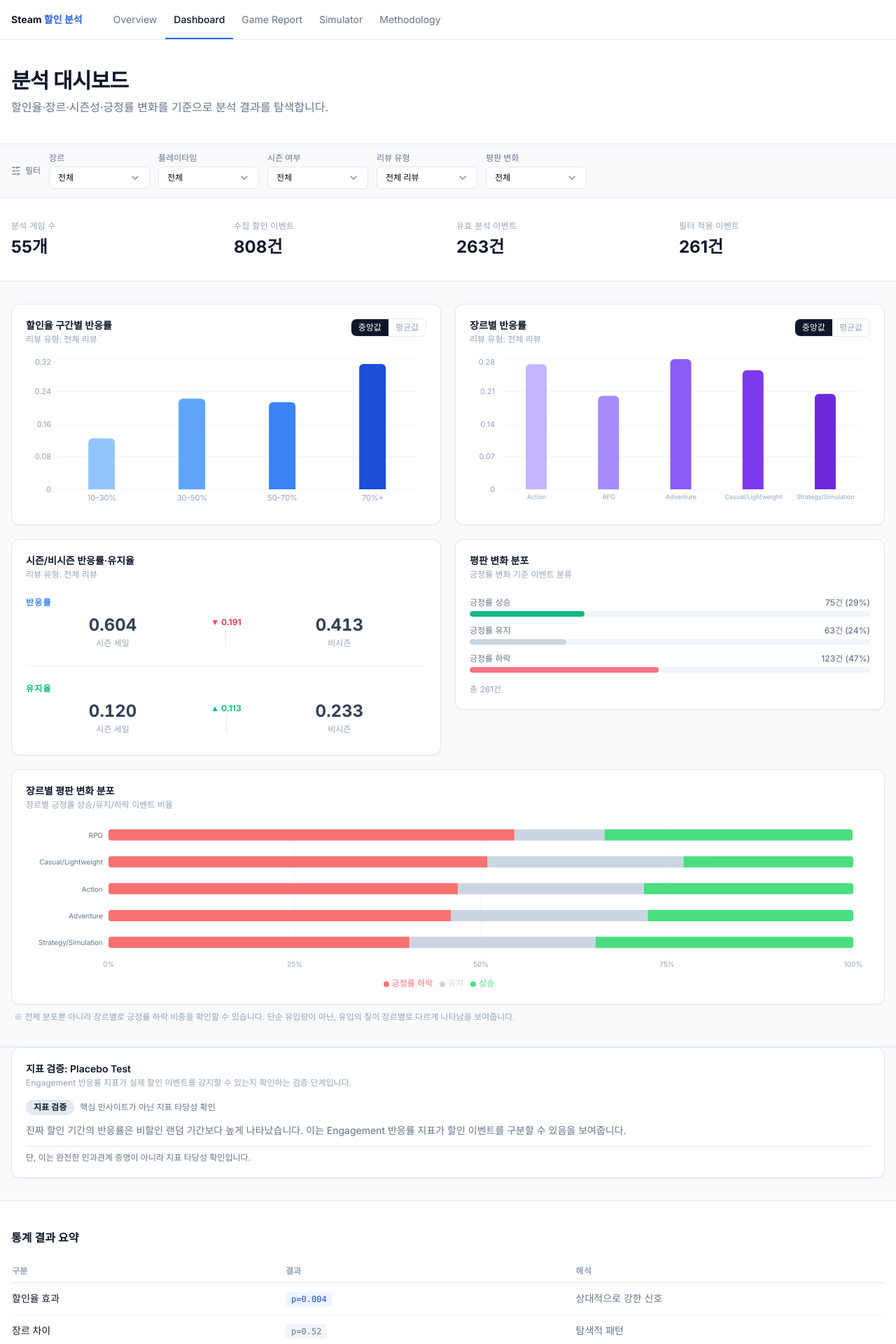
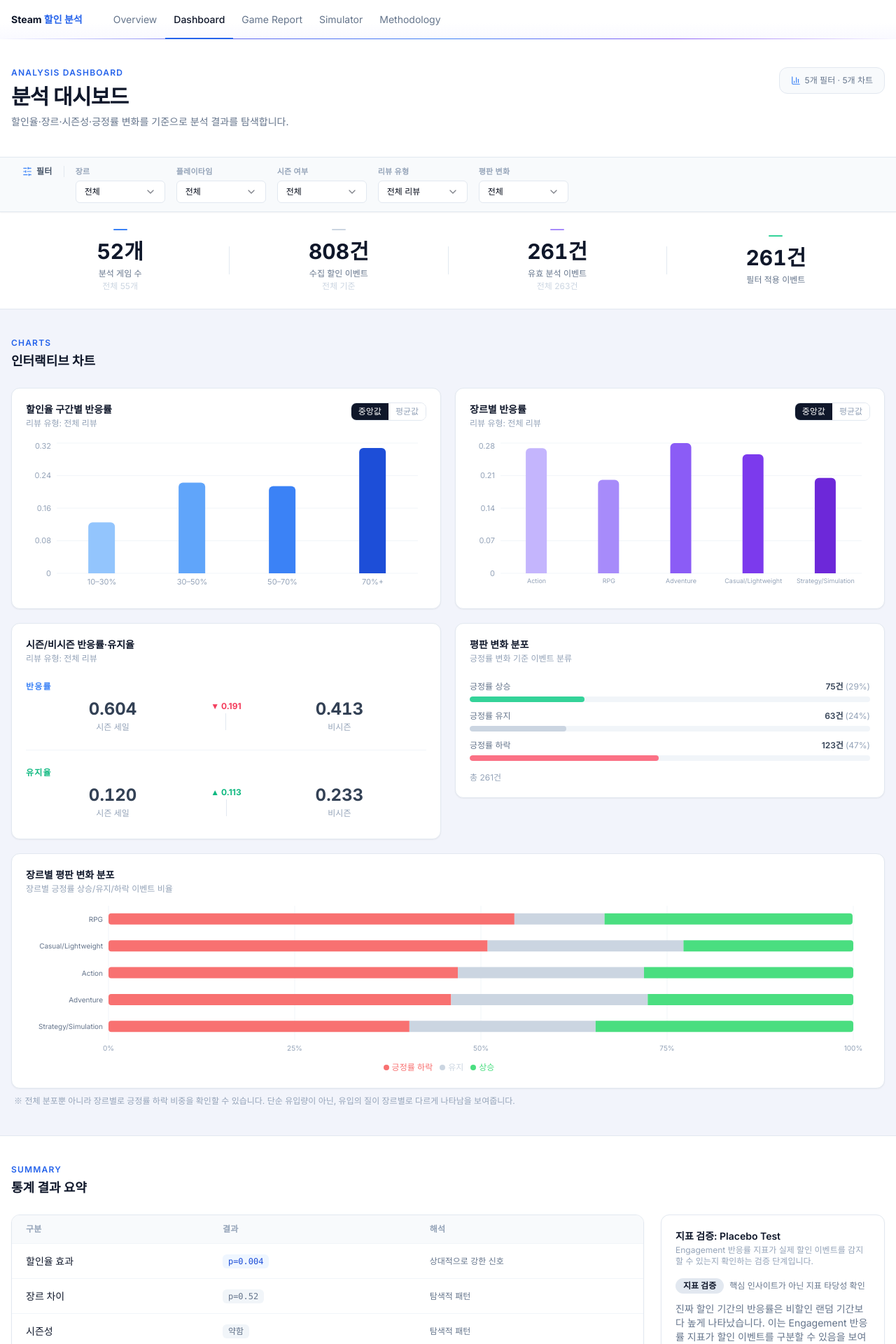
Before and after one commit to LEE-SEUNG-YEOB/steam_discount_analysis, a Next.js app in the folder web/: page /dashboard in a window 1280 px wide. Shown: the top 1920 px of the page at 70% size. Built offline with nearby package versions, Linux system fonts and the light colour scheme.

Commit message:
게임리포트 페이지 임시저장

```diff
--- a/web/app/dashboard/page.tsx
+++ b/web/app/dashboard/page.tsx
@@ -1,7 +1,7 @@
 "use client"
 
 import { useState, useEffect } from "react"
-import { SlidersHorizontal, X } from "lucide-react"
+import { SlidersHorizontal, X, BarChart3 } from "lucide-react"
 import type { DashboardEvent } from "@/types"
 import {
   applyFilters,
@@ -34,17 +34,19 @@ function FilterSelect<T extends string>({
   value,
   options,
   onChange,
+  isActive,
 }: {
   label: string
   value: T
   options: readonly { value: T; label: string }[]
   onChange: (v: T) => void
+  isActive?: boolean
 }) {
   return (
     <div className="flex flex-col gap-1">
-      <span className="text-xs font-medium text-slate-500">{label}</span>
+      <span className={`text-[11px] font-semibold tracking-wide ${isActive ? "text-blue-600" : "text-slate-400"}`}>{label}</span>
       <Select value={value} onValueChange={(v) => onChange(v as T)}>
-        <SelectTrigger className="h-8 text-xs w-36">
+        <SelectTrigger className={`h-8 text-xs w-32 transition-colors ${isActive ? "border-blue-400 bg-blue-50 text-blue-900" : "bg-white"}`}>
           <SelectValue />
         </SelectTrigger>
         <SelectContent>
@@ -93,6 +95,13 @@ function EmptyState({ isReviewTypeEmpty }: { isReviewTypeEmpty: boolean }) {
   )
 }
 
+const STAT_CONFIG = [
+  { key: "games",   label: "분석 게임 수",     accent: "bg-blue-500",    sub: "전체 55개" },
+  { key: "collect", label: "수집 할인 이벤트",  accent: "bg-slate-300",   sub: "전체 기준" },
+  { key: "valid",   label: "유효 분석 이벤트",  accent: "bg-violet-400",  sub: "전체 263건" },
+  { key: "applied", label: "필터 적용 이벤트",  accent: "bg-emerald-400", sub: null },
+]
+
 export default function DashboardPage() {
   const [allEvents, setAllEvents] = useState<DashboardEvent[]>([])
   const [loading, setLoading] = useState(true)
@@ -103,18 +112,9 @@ export default function DashboardPage() {
 
   useEffect(() => {
     fetch("/data/dashboard_events.json")
-      .then((r) => {
-        if (!r.ok) throw new Error("fetch 실패")
-        return r.json()
-      })
-      .then((data: DashboardEvent[]) => {
-        setAllEvents(data)
-        setLoading(false)
-      })
-      .catch(() => {
-        setLoadError(true)
-        setLoading(false)
-      })
+      .then((r) => { if (!r.ok) throw new Error(); return r.json() })
+      .then((data: DashboardEvent[]) => { setAllEvents(data); setLoading(false) })
+      .catch(() => { setLoadError(true); setLoading(false) })
   }, [])
 
   const setFilter = <K extends keyof DashboardFilters>(key: K, value: DashboardFilters[K]) =>
@@ -122,6 +122,8 @@ export default function DashboardPage() {
 
   const filtered = applyFilters(allEvents, filters)
   const reviewFiltered = filterByReviewType(filtered, filters.reviewType)
+  const filteredBase = filtered
+  const filteredGameCount = new Set(filteredBase.map((e) => e.appid)).size
 
   const isEmpty = filtered.length === 0
   const isReviewTypeEmpty = !isEmpty && reviewFiltered.length === 0
@@ -132,88 +134,109 @@ export default function DashboardPage() {
 
   const reviewTypeLabel = REVIEW_TYPE_OPTIONS.find((o) => o.value === filters.reviewType)?.label
 
+  const statValues: Record<string, string> = {
+    games:   `${filteredGameCount}개`,
+    collect: "808건",
+    valid:   `${filteredBase.length}건`,
+    applied: `${filtered.length}건`,
+  }
+
   return (
     <div>
       {/* ── 페이지 헤더 ── */}
       <section className="border-b bg-white">
         <div className="container mx-auto px-4 py-10">
+          <div className="flex items-start justify-between">
+            <div>
+              <p className="text-xs font-semibold text-blue-600 uppercase tracking-widest mb-2">
+                Analysis Dashboard
+              </p>
               <h1 className="text-3xl font-bold tracking-tight text-slate-900 mb-2">분석 대시보드</h1>
-          <p className="text-slate-500">
+              <p className="text-slate-500 text-sm">
                 할인율·장르·시즌성·긍정률 변화를 기준으로 분석 결과를 탐색합니다.
               </p>
+            </div>
+            <div className="hidden md:flex items-center gap-1.5 rounded-xl border border-slate-200 bg-slate-50 px-4 py-2.5 text-xs text-slate-500">
+              <BarChart3 className="h-3.5 w-3.5 text-blue-500" />
+              5개 필터 · 5개 차트
+            </div>
+          </div>
         </div>
       </section>
 
       {/* ── 필터 바 ── */}
-      <section className="border-b bg-slate-50 sticky top-14 z-40">
+      <section className="border-b bg-slate-50 sticky top-14 z-40 shadow-sm">
         <div className="container mx-auto px-4 py-3">
-          <div className="flex items-center gap-3 flex-wrap">
-            <div className="flex items-center gap-1.5 text-xs font-medium text-slate-500 shrink-0">
-              <SlidersHorizontal className="h-3.5 w-3.5" />
-              필터
+          <div className="flex items-start gap-4 flex-wrap">
+            <div className="flex flex-col gap-2 pl-4 pr-4 border-r border-slate-200 shrink-0">
+              <div className="flex items-center gap-1.5">
+                <SlidersHorizontal className="h-3.5 w-3.5 text-blue-500" />
+                <span className="text-xs font-bold text-slate-600 tracking-wide">필터</span>
               </div>
-            <FilterSelect label="장르" value={filters.genre} options={GENRE_OPTIONS} onChange={(v) => setFilter("genre", v)} />
-            <FilterSelect label="플레이타임" value={filters.playtime} options={PLAYTIME_OPTIONS} onChange={(v) => setFilter("playtime", v)} />
-            <FilterSelect label="시즌 여부" value={filters.season} options={SEASON_OPTIONS} onChange={(v) => setFilter("season", v)} />
-            <FilterSelect label="리뷰 유형" value={filters.reviewType} options={REVIEW_TYPE_OPTIONS} onChange={(v) => setFilter("reviewType", v)} />
-            <FilterSelect label="평판 변화" value={filters.sentiment} options={SENTIMENT_OPTIONS} onChange={(v) => setFilter("sentiment", v)} />
               {activeFilterCount > 0 && (
                 <button
                   onClick={() => setFilters(DEFAULT_FILTERS)}
-                className="ml-auto flex items-center gap-1 text-xs text-blue-600 hover:text-blue-700 font-medium"
+                  className="flex items-center gap-1 rounded-full bg-blue-600 px-2.5 py-1 text-[11px] font-semibold text-white hover:bg-blue-700 transition-colors shadow-sm"
                 >
-                <X className="h-3 w-3" />
-                초기화 ({activeFilterCount})
+                  <X className="h-2.5 w-2.5" />
+                  초기화 {activeFilterCount > 1 ? `(${activeFilterCount})` : ""}
                 </button>
               )}
+            </div>
+            <FilterSelect label="장르" value={filters.genre} options={GENRE_OPTIONS} onChange={(v) => setFilter("genre", v)} isActive={filters.genre !== DEFAULT_FILTERS.genre} />
+            <FilterSelect label="플레이타임" value={filters.playtime} options={PLAYTIME_OPTIONS} onChange={(v) => setFilter("playtime", v)} isActive={filters.playtime !== DEFAULT_FILTERS.playtime} />
+            <FilterSelect label="시즌 여부" value={filters.season} options={SEASON_OPTIONS} onChange={(v) => setFilter("season", v)} isActive={filters.season !== DEFAULT_FILTERS.season} />
+            <FilterSelect label="리뷰 유형" value={filters.reviewType} options={REVIEW_TYPE_OPTIONS} onChange={(v) => setFilter("reviewType", v)} isActive={filters.reviewType !== DEFAULT_FILTERS.reviewType} />
+            <FilterSelect label="평판 변화" value={filters.sentiment} options={SENTIMENT_OPTIONS} onChange={(v) => setFilter("sentiment", v)} isActive={filters.sentiment !== DEFAULT_FILTERS.sentiment} />
           </div>
         </div>
       </section>
 
       {/* ── 로딩 / 에러 ── */}
       {loading && (
-        <section className="bg-white">
-          <div className="container mx-auto px-4 py-16 text-center text-sm text-slate-400">
+        <div className="container mx-auto px-4 py-20 text-center text-sm text-slate-400">
           데이터 로딩 중...
         </div>
-        </section>
       )}
-
       {loadError && (
-        <section className="bg-white">
         <div className="container mx-auto px-4 py-8">
           <div className="rounded-xl border border-red-200 bg-red-50 p-4 text-sm text-red-700">
             데이터 파일을 찾을 수 없습니다.{" "}
             <code className="font-mono">python scripts/build_app_data.py</code>를 실행하세요.
           </div>
         </div>
-        </section>
       )}
 
       {!loading && !loadError && (
         <>
-          {/* ── 통계 카드 ── */}
+          {/* ── 통계 스트립 ── */}
           <section className="border-b bg-white">
-            <div className="container mx-auto px-4 py-8">
-              <Stagger className="grid grid-cols-2 gap-6 md:grid-cols-4">
-                {[
-                  { label: "분석 게임 수", value: "55개" },
-                  { label: "수집 할인 이벤트", value: "808건" },
-                  { label: "유효 분석 이벤트", value: "263건" },
-                  { label: "필터 적용 이벤트", value: `${filtered.length}건` },
-                ].map(({ label, value }) => (
-                  <StaggerItem key={label}>
-                    <p className="text-xs font-medium text-slate-400 uppercase tracking-wide">{label}</p>
-                    <p className="mt-1.5 text-2xl font-bold text-slate-900">{value}</p>
-                  </StaggerItem>
+            <div className="container mx-auto px-4">
+              <FadeUp>
+                <div className="flex items-center">
+                  {STAT_CONFIG.map(({ key, label, accent, sub }, i) => (
+                    <>
+                      {i > 0 && <div key={`sep-${i}`} className="w-px h-10 bg-slate-200 shrink-0" />}
+                      <div key={key} className="flex-1 px-6 py-6 text-center">
+                        <div className={`w-5 h-0.5 rounded-full ${accent} mx-auto mb-3`} />
+                        <p className="text-3xl font-bold text-slate-900 tabular-nums">{statValues[key]}</p>
+                        <p className="text-xs text-slate-500 mt-1.5">{label}</p>
+                        {sub && <p className="text-xs text-slate-300 mt-0.5">{sub}</p>}
+                      </div>
+                    </>
                   ))}
-              </Stagger>
+                </div>
+              </FadeUp>
             </div>
           </section>
 
           {/* ── 차트 그리드 ── */}
-          <section className="border-b bg-slate-50">
-            <div className="container mx-auto px-4 py-8">
+          <section className="bg-[#f2f4fb]">
+            <div className="container mx-auto px-4 py-10">
+              <FadeUp>
+                <p className="text-xs font-semibold text-blue-600 uppercase tracking-widest mb-1">Charts</p>
+                <h2 className="text-lg font-bold text-slate-900 mb-6">인터랙티브 차트</h2>
+              </FadeUp>
               <Stagger className="grid gap-5 md:grid-cols-2">
                 <StaggerItem>
                   <ChartCard title="할인율 구간별 반응률" description={`리뷰 유형: ${reviewTypeLabel}`} headerRight={<ModeToggle mode={discountMode} onChange={setDiscountMode} />}>
@@ -240,11 +263,7 @@ export default function DashboardPage() {
                     title="장르별 평판 변화 분포"
                     description="장르별 긍정률 상승/유지/하락 이벤트 비율"
                   >
-                    {isEmpty ? (
-                      <EmptyState isReviewTypeEmpty={false} />
-                    ) : (
-                      <SentimentByGenreChart events={filtered} />
-                    )}
+                    {isEmpty ? <EmptyState isReviewTypeEmpty={false} /> : <SentimentByGenreChart events={filtered} />}
                   </ChartCard>
                   <p className="text-xs text-slate-400 mt-2 px-1 leading-relaxed">
                     ※ 전체 분포뿐 아니라 장르별로 긍정률 하락 비중을 확인할 수 있습니다.
@@ -255,65 +274,47 @@ export default function DashboardPage() {
             </div>
           </section>
 
-          {/* ── Placebo Test ── */}
-          <section className="border-b bg-slate-50">
-            <div className="container mx-auto px-4 pb-8">
-              <PlaceboValidationCard />
-            </div>
-          </section>
-
-          {/* ── 통계 요약표 ── */}
-          <section className="bg-white">
+          {/* ── Placebo + 통계 요약 ── */}
+          <section className="bg-white border-t">
             <div className="container mx-auto px-4 py-10">
-              <h2 className="text-base font-semibold text-slate-900 mb-5">통계 결과 요약</h2>
-              <div className="overflow-x-auto">
+              <FadeUp>
+                <p className="text-xs font-semibold text-blue-600 uppercase tracking-widest mb-1">Summary</p>
+                <h2 className="text-lg font-bold text-slate-900 mb-6">통계 결과 요약</h2>
+              </FadeUp>
+              <div className="grid md:grid-cols-[1fr_320px] gap-6">
+                {/* 요약표 */}
+                <div className="rounded-xl border border-slate-200 bg-white shadow-sm overflow-hidden">
                   <table className="w-full text-sm">
                     <thead>
-                    <tr className="border-b border-slate-200">
-                      <th className="text-left py-2 pr-6 text-xs font-semibold text-slate-400 uppercase tracking-wide">구분</th>
-                      <th className="text-left py-2 pr-6 text-xs font-semibold text-slate-400 uppercase tracking-wide">결과</th>
-                      <th className="text-left py-2 text-xs font-semibold text-slate-400 uppercase tracking-wide">해석</th>
+                      <tr className="border-b border-slate-100 bg-slate-50">
+                        <th className="text-left px-5 py-3 text-xs font-semibold text-slate-400 uppercase tracking-wide">구분</th>
+                        <th className="text-left px-5 py-3 text-xs font-semibold text-slate-400 uppercase tracking-wide">결과</th>
+                        <th className="text-left px-5 py-3 text-xs font-semibold text-slate-400 uppercase tracking-wide">해석</th>
                       </tr>
                     </thead>
                     <tbody>
                       {[
-                      {
-                        label: "할인율 효과",
-                        badge: "p=0.004",
-                        badgeStyle: "bg-blue-50 text-blue-700",
-                        note: "상대적으로 강한 신호",
-                      },
-                      {
-                        label: "장르 차이",
-                        badge: "p=0.52",
-                        badgeStyle: "bg-slate-100 text-slate-500",
-                        note: "탐색적 패턴",
-                      },
-                      {
-                        label: "시즌성",
-                        badge: "약함",
-                        badgeStyle: "bg-slate-100 text-slate-500",
-                        note: "탐색적 패턴",
-                      },
-                      {
-                        label: "Placebo Test",
-                        badge: "실제 > 비할인",
-                        badgeStyle: "bg-emerald-50 text-emerald-700",
-                        note: "지표 검증",
-                      },
+                        { label: "할인율 효과",  badge: "p=0.004",      badgeStyle: "bg-blue-50 text-blue-700",     note: "상대적으로 강한 신호" },
+                        { label: "장르 차이",    badge: "p=0.52",       badgeStyle: "bg-slate-100 text-slate-500",  note: "탐색적 패턴" },
+                        { label: "시즌성",       badge: "약함",          badgeStyle: "bg-slate-100 text-slate-500",  note: "탐색적 패턴" },
+                        { label: "Placebo Test", badge: "실제 > 비할인", badgeStyle: "bg-emerald-50 text-emerald-700", note: "지표 검증" },
                       ].map(({ label, badge, badgeStyle, note }) => (
-                      <tr key={label} className="border-b border-slate-100 last:border-0">
-                        <td className="py-3 pr-6 font-medium text-slate-900">{label}</td>
-                        <td className="py-3 pr-6">
-                          <span className={`inline-block rounded px-2 py-0.5 text-xs font-mono font-medium ${badgeStyle}`}>
+                        <tr key={label} className="border-b border-slate-100 last:border-0 hover:bg-slate-50 transition-colors">
+                          <td className="px-5 py-3.5 font-medium text-slate-900">{label}</td>
+                          <td className="px-5 py-3.5">
+                            <span className={`inline-block rounded-md px-2 py-0.5 text-xs font-mono font-medium ${badgeStyle}`}>
                               {badge}
                             </span>
                           </td>
-                        <td className="py-3 text-slate-500">{note}</td>
+                          <td className="px-5 py-3.5 text-slate-500 text-xs">{note}</td>
                         </tr>
                       ))}
                     </tbody>
                   </table>
+                </div>
+
+                {/* Placebo */}
+                <PlaceboValidationCard />
               </div>
             </div>
           </section>
@@ -335,35 +336,26 @@ function SentimentDistribution({ events }: { events: DashboardEvent[] }) {
     else if (sg === "down" || sg === "positive_rate_down") counts.down++
   }
   const total = counts.up + counts.neutral + counts.down
-  if (total === 0) {
-    return (
-      <div className="flex h-32 items-center justify-center text-sm text-slate-400">
-        데이터 없음
-      </div>
-    )
-  }
+  if (total === 0) return <div className="flex h-32 items-center justify-center text-sm text-slate-400">데이터 없음</div>
 
   const bars = [
-    { label: "긍정률 상승", count: counts.up, color: "bg-emerald-500" },
-    { label: "긍정률 유지", count: counts.neutral, color: "bg-slate-300" },
-    { label: "긍정률 하락", count: counts.down, color: "bg-rose-400" },
+    { label: "긍정률 상승", count: counts.up,      color: "bg-emerald-400" },
+    { label: "긍정률 유지", count: counts.neutral,  color: "bg-slate-300" },
+    { label: "긍정률 하락", count: counts.down,     color: "bg-rose-400" },
   ]
 
   return (
     <div className="space-y-3 pt-2">
       {bars.map(({ label, count, color }) => (
         <div key={label}>
-          <div className="flex justify-between text-xs text-slate-500 mb-1">
+          <div className="flex justify-between text-xs text-slate-500 mb-1.5">
             <span>{label}</span>
-            <span className="font-medium">
-              {count}건 ({total > 0 ? Math.round((count / total) * 100) : 0}%)
+            <span className="font-semibold text-slate-700">
+              {count}건 <span className="text-slate-400 font-normal">({Math.round((count / total) * 100)}%)</span>
             </span>
           </div>
           <div className="h-2 w-full rounded-full bg-slate-100 overflow-hidden">
-            <div
-              className={`h-full rounded-full ${color} transition-all`}
-              style={{ width: `${total > 0 ? (count / total) * 100 : 0}%` }}
-            />
+            <div className={`h-full rounded-full ${color}`} style={{ width: `${(count / total) * 100}%` }} />
           </div>
         </div>
       ))}
--- a/web/components/layout/TopNav.tsx
+++ b/web/components/layout/TopNav.tsx
@@ -15,7 +15,17 @@ export function TopNav() {
   const pathname = usePathname()
 
   return (
-    <header className="sticky top-0 z-50 border-b border-slate-200/80 bg-white/95 backdrop-blur-sm shadow-sm/5">
+    <header className="sticky top-0 z-50 relative bg-white/95 backdrop-blur-sm">
+      <div
+        aria-hidden
+        className="pointer-events-none absolute bottom-0 left-0 right-0 h-px"
+        style={{ background: "linear-gradient(90deg, transparent 0%, #6366f1 25%, #3b82f6 50%, #8b5cf6 75%, transparent 100%)" }}
+      />
+      <div
+        aria-hidden
+        className="pointer-events-none absolute bottom-0 left-0 right-0 h-6"
+        style={{ background: "linear-gradient(0deg, rgba(99,102,241,0.04) 0%, transparent 100%)" }}
+      />
       <div className="container mx-auto px-4">
         <div className="flex h-14 items-stretch gap-8">
           <div className="flex items-center shrink-0">
```
Also changed, not shown: web/app/page.tsx (+20 -14 lines), web/components/report/GameDiscountChart.tsx (+66 -14 lines), web/components/report/ReportPanel.tsx (+10 -18 lines), web/lib/report.ts (+31 -20 lines). Lines whose indentation alone changed are shown as unchanged.
